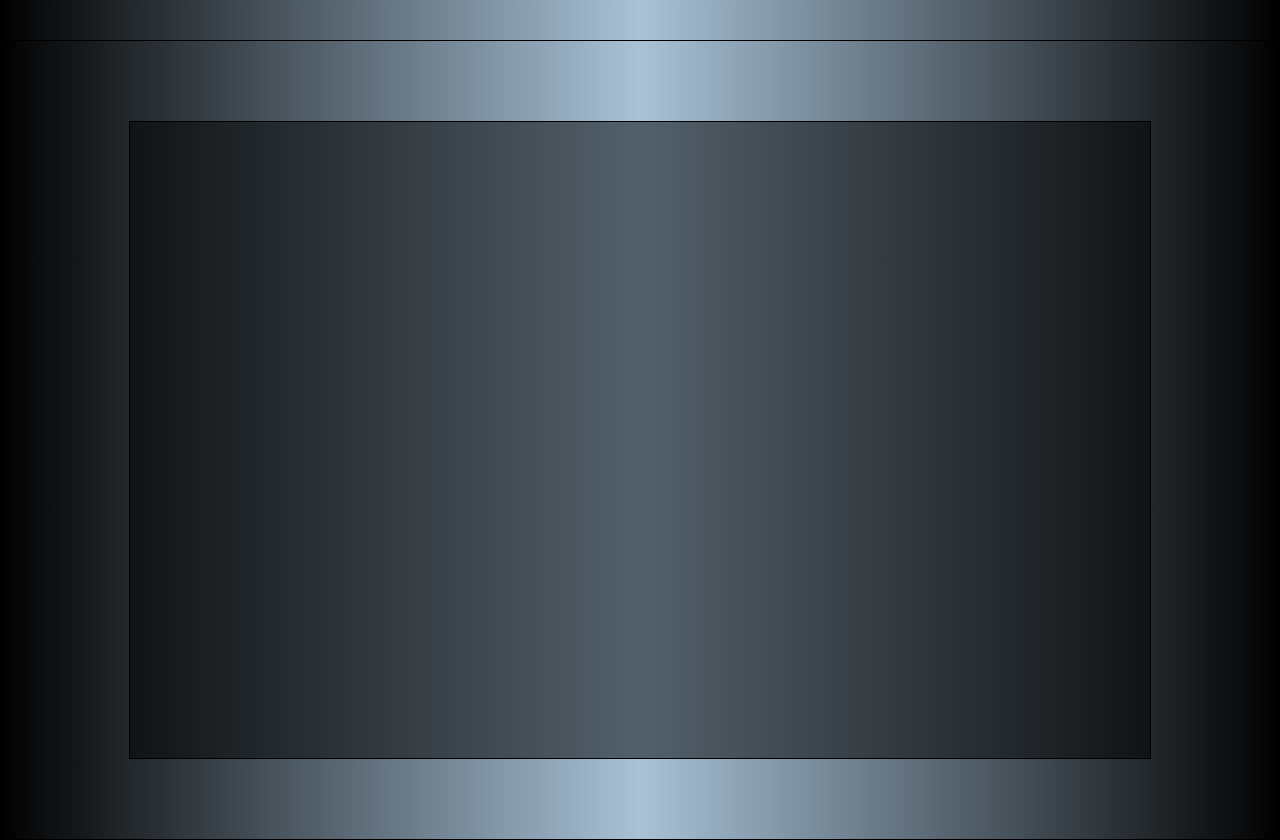
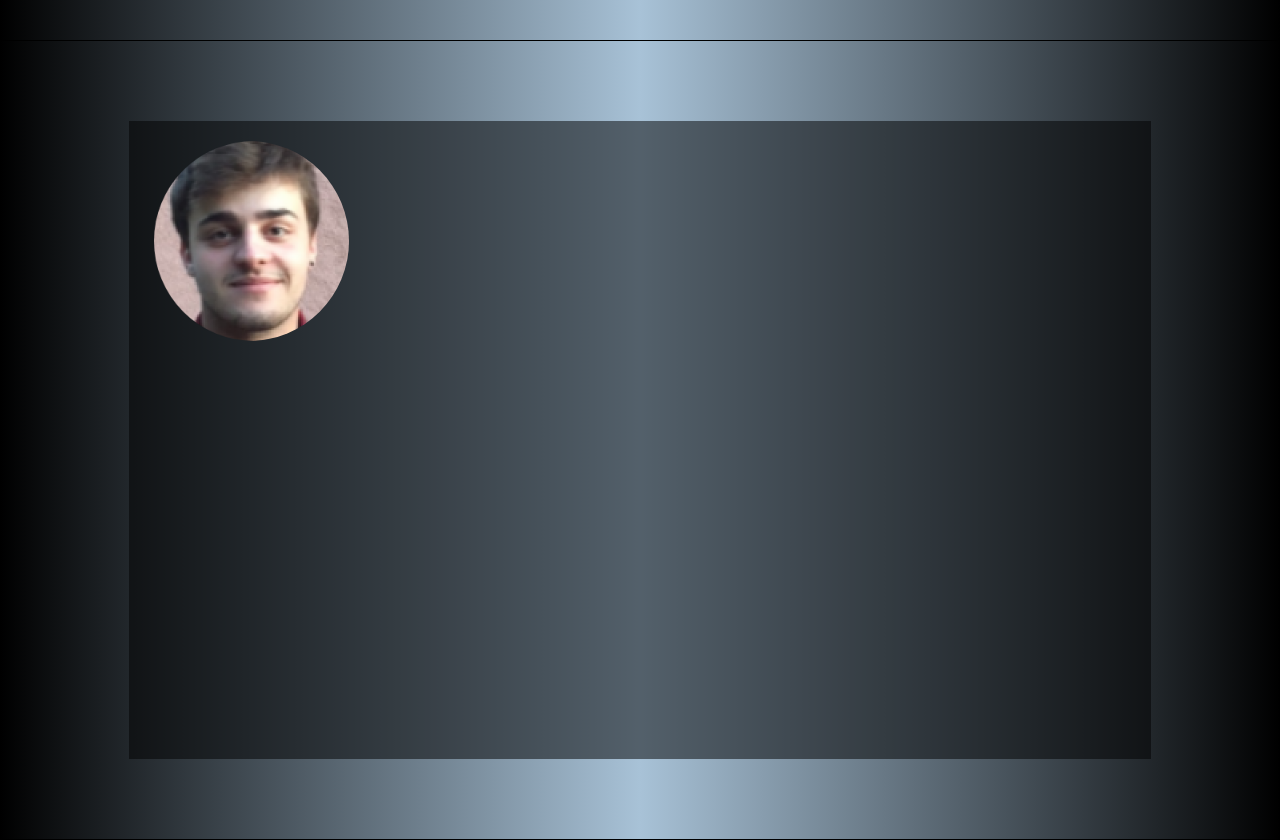
Before and after one commit to hugoderre/myPortfolio, a React (Create React App) app: page / in a window 1280 px wide. Shown: the part 760-1600 px from the top of the page. Built offline with nearby package versions, Linux system fonts and the light colour scheme; a web font is replaced by a local one.

Commit message:
start profile box, photo

```diff
--- a/src/components/sections/profile/profile.css
+++ b/src/components/sections/profile/profile.css
@@ -8,6 +8,17 @@
     margin-top: 80px;
     width: 80%;
     height: 80%;
-    border:1px solid black;
     background: rgba(0,0,0,0.5);
+    padding:20px;
 }
+.img-wrapper {
+    height:200px;
+    width: 200px;
+    border-radius:200px;
+    overflow: hidden;
+
+}
+.img-wrapper > img {
+    height: 200px;
+    margin-left:5px;
+}
--- a/src/components/sections/profile/profile.js
+++ b/src/components/sections/profile/profile.js
@@ -1,10 +1,14 @@
 import React from 'react'
 import './profile.css'
+import MyFace from '../../img/photocv.png'
 
 export default function Profile() {
     return (
         <div className="container-fluid profile-main">
             <div className="profile-box">
+                <div className="img-wrapper">
+                    <img src={MyFace} alt="La photo de mon CV"/>
+                </div>
 
             </div>
         </div>
--- a/src/components/sections/projects/projects.js
+++ b/src/components/sections/projects/projects.js
@@ -2,11 +2,7 @@ import React from 'react'
 import images from './images'
 
 
-// function importAll(r) {
-//     return r.keys().map(r);
-//   }
-// const images = importAll(require.context('../img', false, /\.(png|jpe?g|svg)$/));
-// console.log(images)
+// POUR LES PROJETS, METTRE IMAGES EN NOIR ET BLANC => COULEUR EN HOVER (grayscall transition)
 
 const projectsData = [
     {
```
Also changed, not shown: src/components/img/photocv.png (added).
